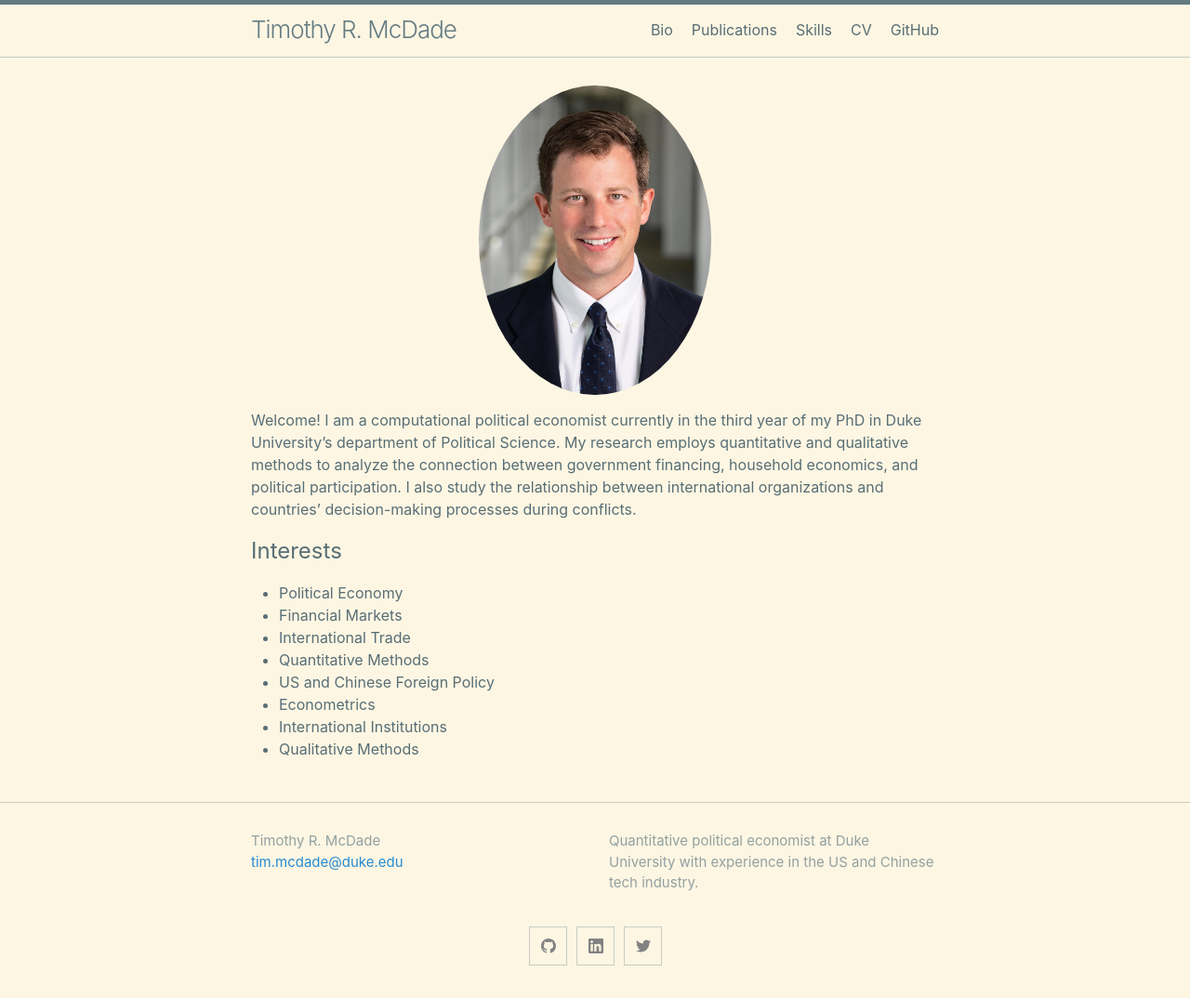
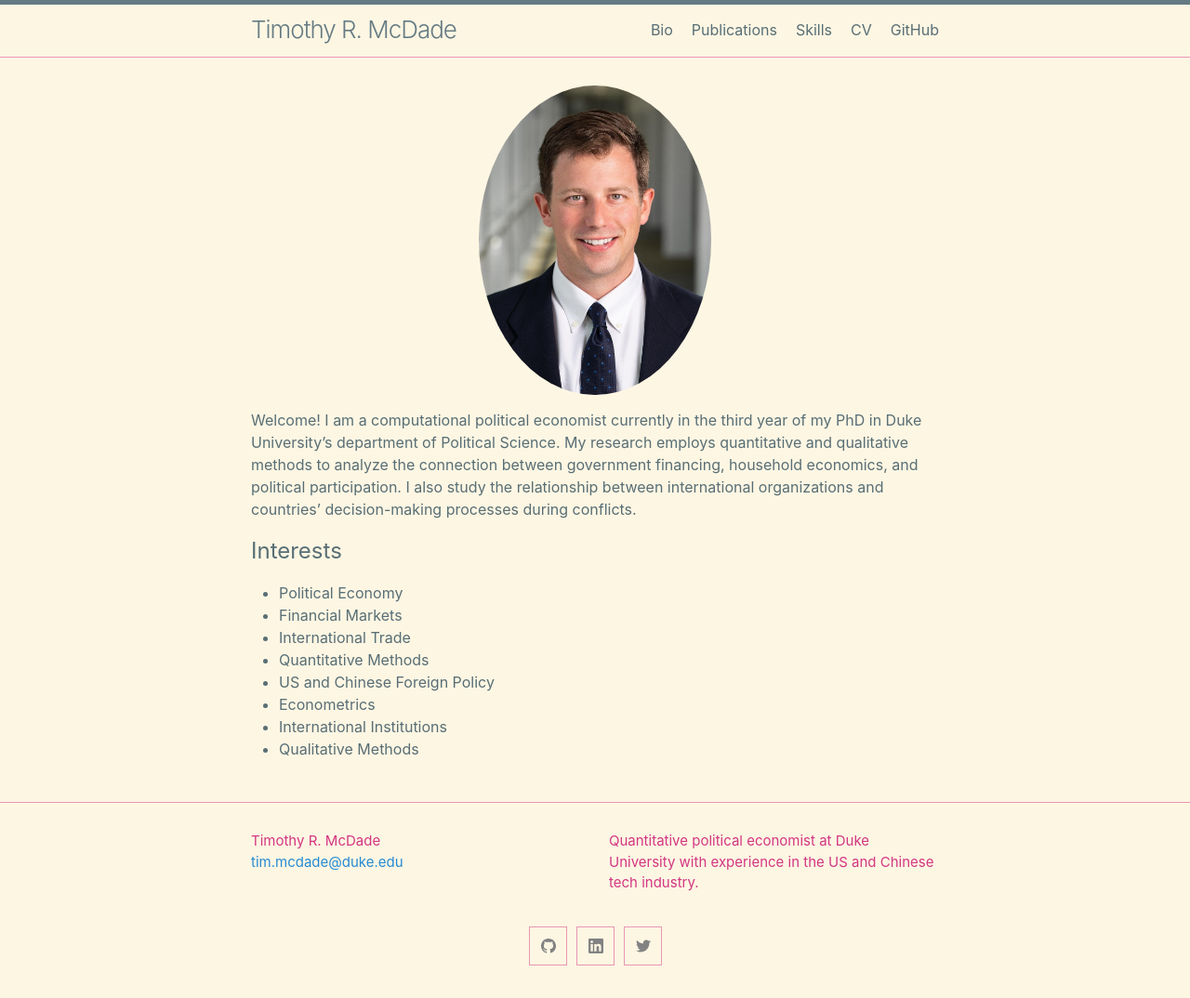
Before and after one commit to trmcdade/trmcdade.github.io, a Jekyll site: the page built from index.md, in a window 1280 px wide. Shown: the whole page at 93% size. Built offline with Jekyll 4.4.1, drawn with Linux system fonts in a browser that asks for light colours.

Commit message:
try a custom skin

```diff
--- a/_config.yml
+++ b/_config.yml
@@ -51,7 +51,8 @@ plugins:
 
 minima:
   date_format: "%b %-d, %Y"
-  skin: solarized
+  # skin: solarized
+  skin: tim_custom
 
   # generate social links in footer
   social_links:
--- a/_sass/minima/skins/tim_custom.scss
+++ b/_sass/minima/skins/tim_custom.scss
@@ -1,14 +1,12 @@
 @charset "utf-8";
 
-// Solarized skin
+// Tim's Custom skin
 // ==============
-// Created by Sander Voerman <mailto:sander@savoerman.nl> using the Solarized
+// Created by Tim McDade <mailto:trmcdade@gmail.com> using the Solarized
 // color scheme by Ethan Schoonover <https://ethanschoonover.com/solarized>.
 
 // This style sheet implements two options for the minima.skin setting:
 // "solarized" for light mode and "solarized-dark" for dark mode.
-$sol-is-dark: false !default;
-
 
 // Color scheme
 // ------------
@@ -33,18 +31,9 @@ $sol-green:    #859900;  // 60 -20  65
 
 $sol-mono3:    $sol-base3;
 $sol-mono2:    $sol-base2;
-$sol-mono1:    $sol-base1;
+$sol-mono1:    $sol-magenta;
 $sol-mono00:   $sol-base00;
 $sol-mono01:   $sol-base01;
-
-@if $sol-is-dark {
-  $sol-mono3:  $sol-base03;
-  $sol-mono2:  $sol-base02;
-  $sol-mono1:  $sol-base01;
-  $sol-mono00: $sol-base0;
-  $sol-mono01: $sol-base1;
-}
-
 
 // Minima color variables
 // ----------------------
```
